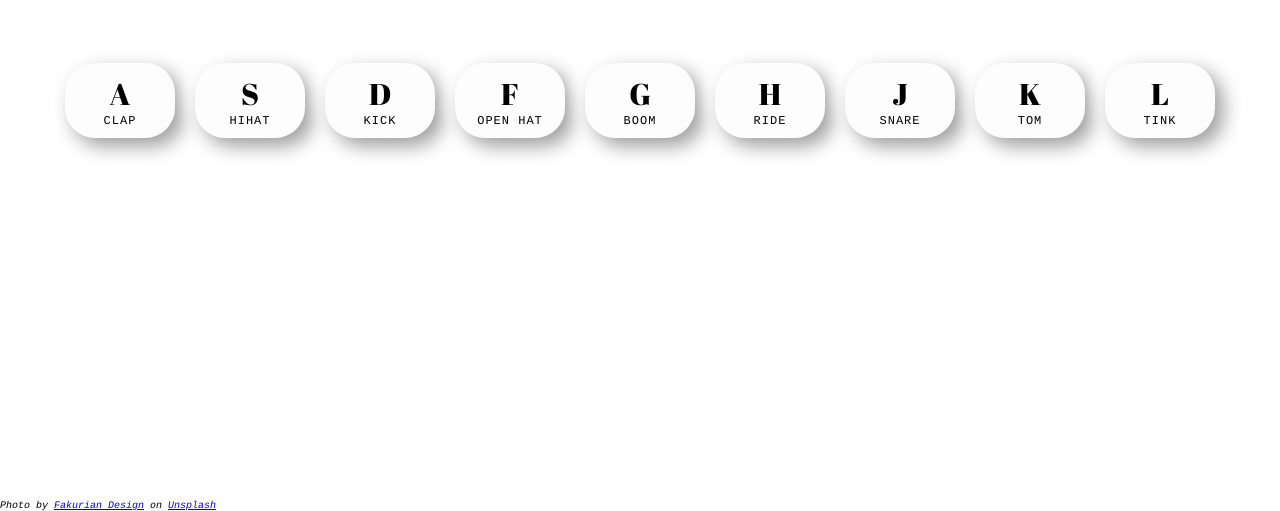
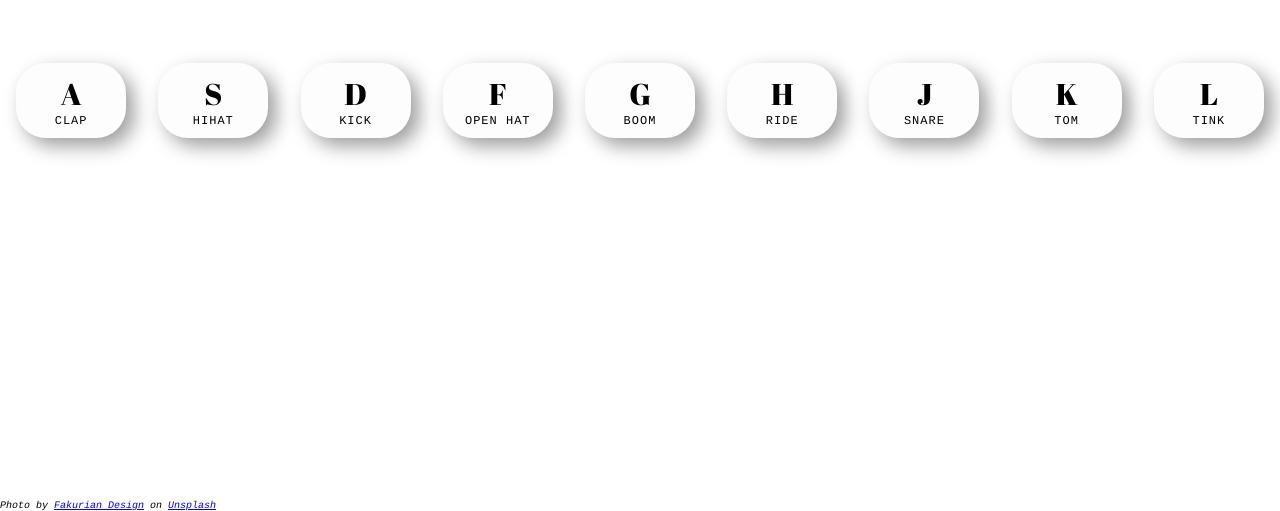
Before and after one commit to mchlol/javascript-drumkit, a plain HTML site: page index.html in a window 1280 px wide. Shown: the part 300-811 px from the top of the page. Drawn offline with Linux system fonts and the light colour scheme.

Commit message:
changed keys wrapper to row-wrap

```diff
--- a/style.css
+++ b/style.css
@@ -14,10 +14,12 @@ body,html {
 
 .keys-wrap {
   display: flex;
+  flex-flow: row wrap;
   flex: 1;
   min-height: 100vh;
   align-items: center;
-  justify-content: center;
+  justify-content: space-around;
+  align-content: center;
 }
 
 .key {
```
